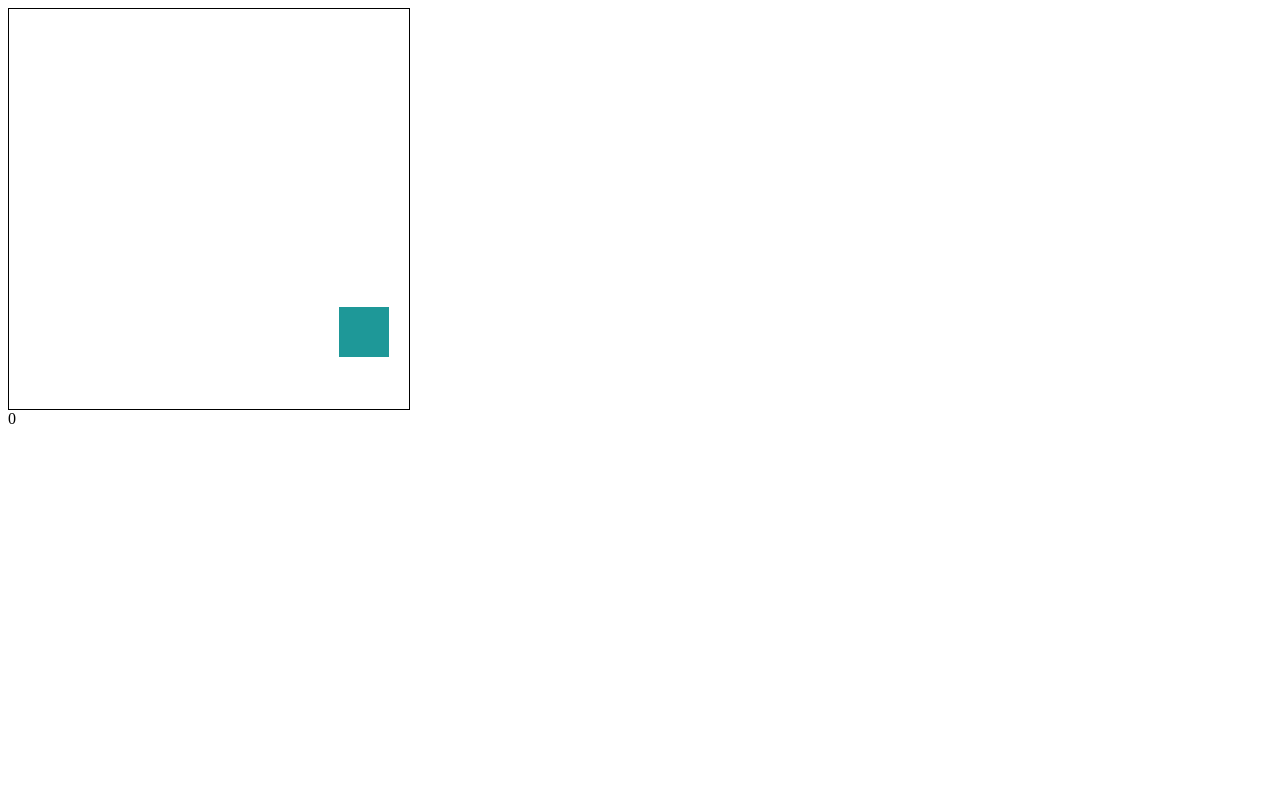
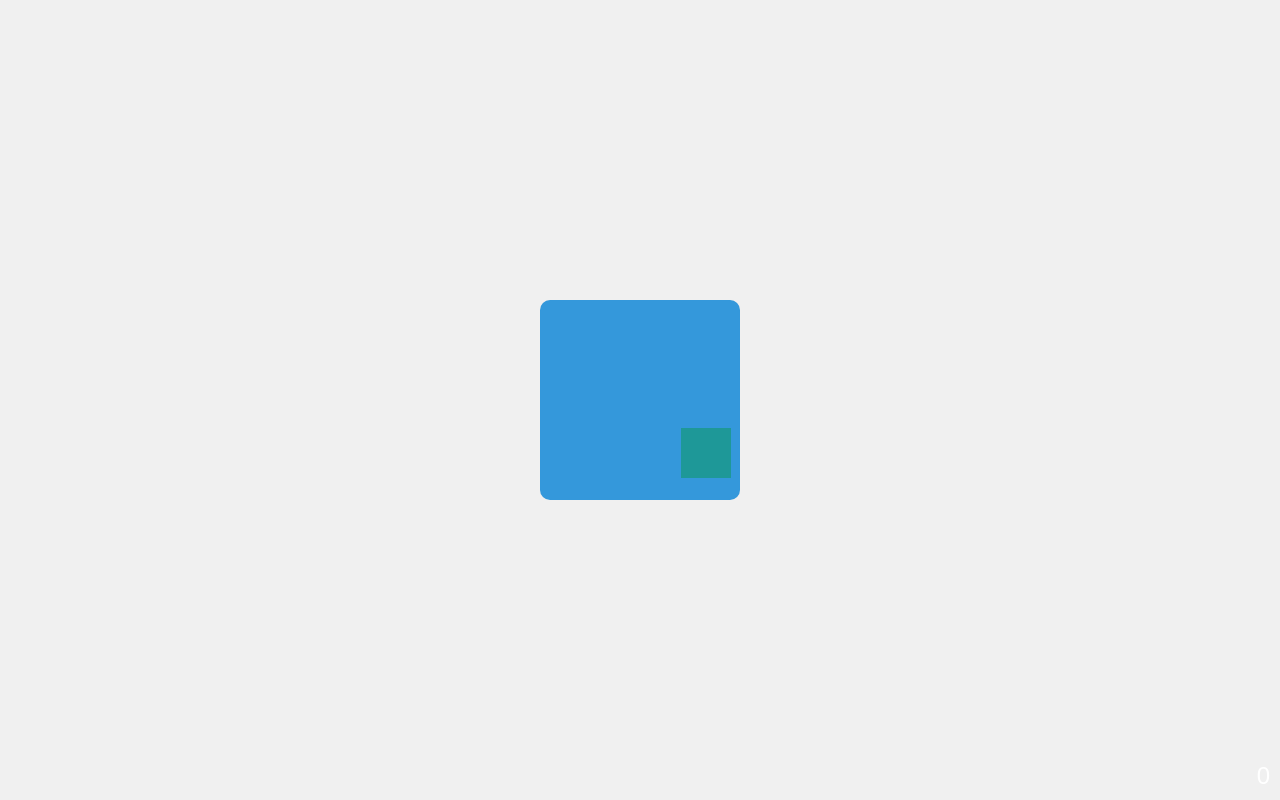
Before and after one commit to KevinGutej/ClickerSquareGame, a plain HTML site: page index.html in a window 1280 px wide. Drawn offline with Linux system fonts and the light colour scheme.

Commit message:
Adding styles

```diff
--- a/styles.css
+++ b/styles.css
@@ -1,13 +1,39 @@
+body {
+  font-family: Arial, sans-serif;
+  margin: 0;
+  padding: 0;
+  display: flex;
+  justify-content: center;
+  align-items: center;
+  height: 100vh;
+  background-color: #f0f0f0;
+}
+
 #container {
   position: relative;
-    width: 400px;
-    height: 400px;
-    border: 1px solid black;
+  width: 200px;
+  height: 200px;
+  background-color: #3498db;
+  border-radius: 10px;
+  display: flex;
+  justify-content: center;
+  align-items: center;
+  overflow: hidden;
 }
 
 #square {
+  position: absolute;
   width: 50px;
   height: 50px;
-    background-color: blue;
+  background-color: #e74c3c;
+  cursor: pointer;
+  transition: transform 0.3s ease;
+}
+
+#counter {
   position: absolute;
+  bottom: 10px;
+  right: 10px;
+  font-size: 24px;
+  color: #ffffff;
 }
```
Lines whose indentation alone changed are shown as unchanged.
